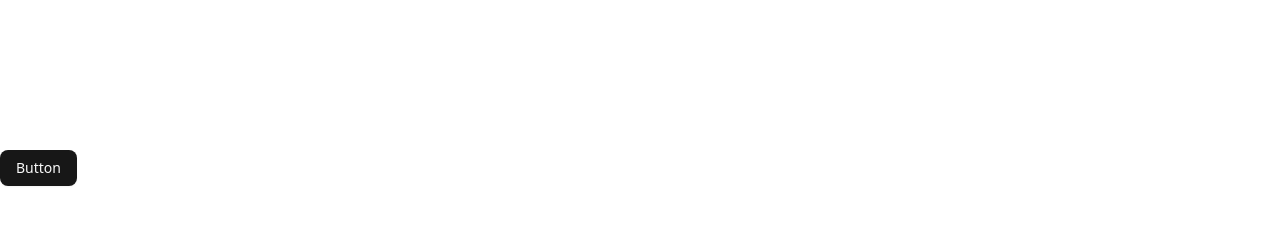
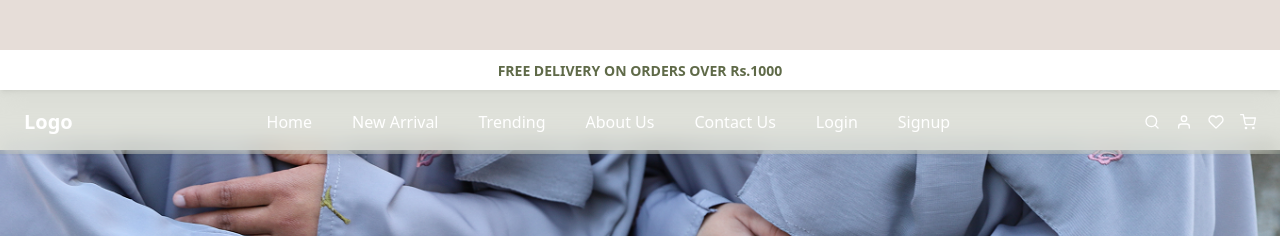
Before and after one commit to Arjunkumar1877/trend-hivee-client, a Next.js app: page / in a window 1280 px wide. Shown: the top 236 px of the page. Built offline with nearby package versions, Linux system fonts and the light colour scheme.

Commit message:
feat: add side navbar

```diff
--- a/src/app/page.tsx
+++ b/src/app/page.tsx
@@ -1,12 +1,9 @@
+import Home from '@/components/home/Home'
 import { Button } from '@/components/ui/button'
 import Image from 'next/image'
 
-export default function Home() {
+export default function Page() {
   return (
-    <div className="">
-      <Button className="cursor-pointer" type="button">
-        Button
-      </Button>
-    </div>
+   <Home />
   )
 }
--- a/src/components/header/Bottom.tsx
+++ b/src/components/header/Bottom.tsx
@@ -1,46 +1,89 @@
-import React from 'react'
+'use client'
+import React, { useState } from 'react'
 import { Menubar, MenubarMenu, MenubarTrigger } from '@/components/ui/menubar'
 import Link from 'next/link'
+import Image from 'next/image'
+import { IoHomeOutline } from "react-icons/io5";
+import { FiUser, FiHeart, FiSearch, FiShoppingCart, FiMenu } from "react-icons/fi";
 
 const Bottom = () => {
+  const [showSideNav, setShowSideNav] = useState<boolean>(false)
+
   return (
-    <Menubar className="bg-[#5F6A48] w-full rounded-none flex justify-center border-none gap-9">
-      <MenubarMenu>
-        <Link href="/" passHref className="text-white">
-          Home
+    <>
+    <Menubar  className="bg-[rgba(95,106,72,0.2)] rounded-none fixed  h-[3rem] w-full flex justify-between px-6 py-8 border-none backdrop-blur-md">
+
+  {/* Logo Section */}
+  <div className="text-white text-xl font-bold">
+    Logo
+  </div>
+
+  {/* Navigation Links */}
+  <div className="gap-10 hidden md:flex">
+    {[
+      { label: 'Home', href: '/' },
+      { label: 'New Arrival', href: '/newarrival' },
+      { label: 'Trending', href: '/trending' },
+      { label: 'About Us', href: '/aboutus' },
+      { label: 'Contact Us', href: '/contactus' },
+      { label: 'Login', href: '/login' },
+      { label: 'Signup', href: '/signup' },
+    ].map((item) => (
+      <MenubarMenu key={item.href}>
+        <Link href={item.href} className="text-white hover:text-gray-300 transition-colors">
+          {item.label}
         </Link>
       </MenubarMenu>
-      <MenubarMenu>
-        <Link href="/newarrival" passHref className="text-white">
-          New Arrival
-        </Link>
-      </MenubarMenu>
-      <MenubarMenu>
-        <Link href="/trending" passHref className="text-white">
-          Trending
-        </Link>
-      </MenubarMenu>
-      <MenubarMenu>
-        <Link href="/aboutus" passHref className="text-white">
-          About Us
-        </Link>
-      </MenubarMenu>
-      <MenubarMenu>
-        <Link href="/contactus" passHref className="text-white">
-          Contact Us
-        </Link>
-      </MenubarMenu>
-      <MenubarMenu>
-        <Link href="/login" passHref className="text-white">
-          Login
-        </Link>
-      </MenubarMenu>{' '}
-      <MenubarMenu>
-        <Link href="/signup" passHref className="text-white">
-          Signup
-        </Link>
-      </MenubarMenu>
+    ))}
+  </div>
+
+  {/* Icons Section */}
+  <div className="flex gap-4">
+    <FiSearch className="text-white hover:text-gray-300 cursor-pointer hidden md:block"  />
+    <FiUser className="text-white hover:text-gray-300 cursor-pointer hidden md:block"  />
+    <FiHeart className="text-white hover:text-gray-300 cursor-pointer hidden md:block"  />
+    <FiShoppingCart className="text-white hover:text-gray-300 cursor-pointer hidden md:block"  />
+
+    <FiMenu onClick={()=> setShowSideNav(!showSideNav)} className="text-white hover:text-gray-300 cursor-pointer md:hidden"  />
+  </div>
+</Menubar>
+
+
+{/* // sidenavbar */}
+{
+  showSideNav && (
+    <Menubar className="bg-[rgba(95,106,72,0.2)] rounded-none fixed bottom-0 left-0 h-[81%] w-[250px] flex flex-col items-start px-6 py-8 border-none backdrop-blur-md">
+      {/* Logo Section */}
+
+      {/* Navigation Links */}
+      <div className="flex flex-col gap-6">
+        {[
+          { label: 'Home', href: '/' },
+          { label: 'New Arrival', href: '/newarrival' },
+          { label: 'Trending', href: '/trending' },
+          { label: 'About Us', href: '/aboutus' },
+          { label: 'Contact Us', href: '/contactus' },
+          { label: 'Login', href: '/login' },
+          { label: 'Signup', href: '/signup' },
+        ].map((item) => (
+          <MenubarMenu key={item.href}>
+            <Link href={item.href} className="text-white hover:text-gray-300 transition-colors">
+              {item.label}
+            </Link>
+          </MenubarMenu>
+        ))}
+      </div>
+
+      {/* Icons Section */}
+      <div className="flex gap-6 mt-auto">
+        {[FiSearch, FiUser, FiHeart, FiShoppingCart].map((Icon, index) => (
+          <Icon key={index} size="1.5rem" className="text-white hover:text-gray-300 cursor-pointer" />
+        ))}
+      </div>
     </Menubar>
+  )
+}
+</>
   )
 }
 
--- /dev/null
+++ b/src/components/home/Home.tsx
@@ -0,0 +1,40 @@
+'use client'
+import PageLayout from '@/components/pageLayout/PageLayout'
+import Image from 'next/image'
+import React, { useEffect } from 'react'
+
+const Home = () => {
+
+  useEffect(() => {
+    // Scroll down on initial load
+    window.scrollTo({
+      top: 80, // Adjust this value as needed
+      behavior: 'smooth'
+    });
+
+    // Prevent scrolling back to the top
+    const handleScroll = () => {
+      if (window.scrollY < 80) {
+        window.scrollTo(0, 80);
+      }
+    };
+
+    window.addEventListener('scroll', handleScroll);
+    return () => window.removeEventListener('scroll', handleScroll);
+  }, []);
+
+  return (
+    <PageLayout footer>
+      <div className='w-full h-[34rem] relative md:h-[40rem]'>
+        <Image
+          src='/images/home/1.png'
+          fill
+          alt='banner'
+          className='object-cover'
+        />
+      </div>
+    </PageLayout>
+  )
+}
+
+export default Home
--- a/src/components/pageLayout/PageLayout.tsx
+++ b/src/components/pageLayout/PageLayout.tsx
@@ -10,12 +10,12 @@ type LayoutProps = {
 }
 const PageLayout: FC<LayoutProps> = ({ children, footer, header = true }) => {
     return (
-        <>
+        <div className='relative'>
             {header && <Navbar />}
             {children}
             <Spacer y={10} />
             {footer && <Footer />}
-        </>
+        </div>
     )
 }
 
```
Also changed, not shown: public/images/home/1.png (added).
